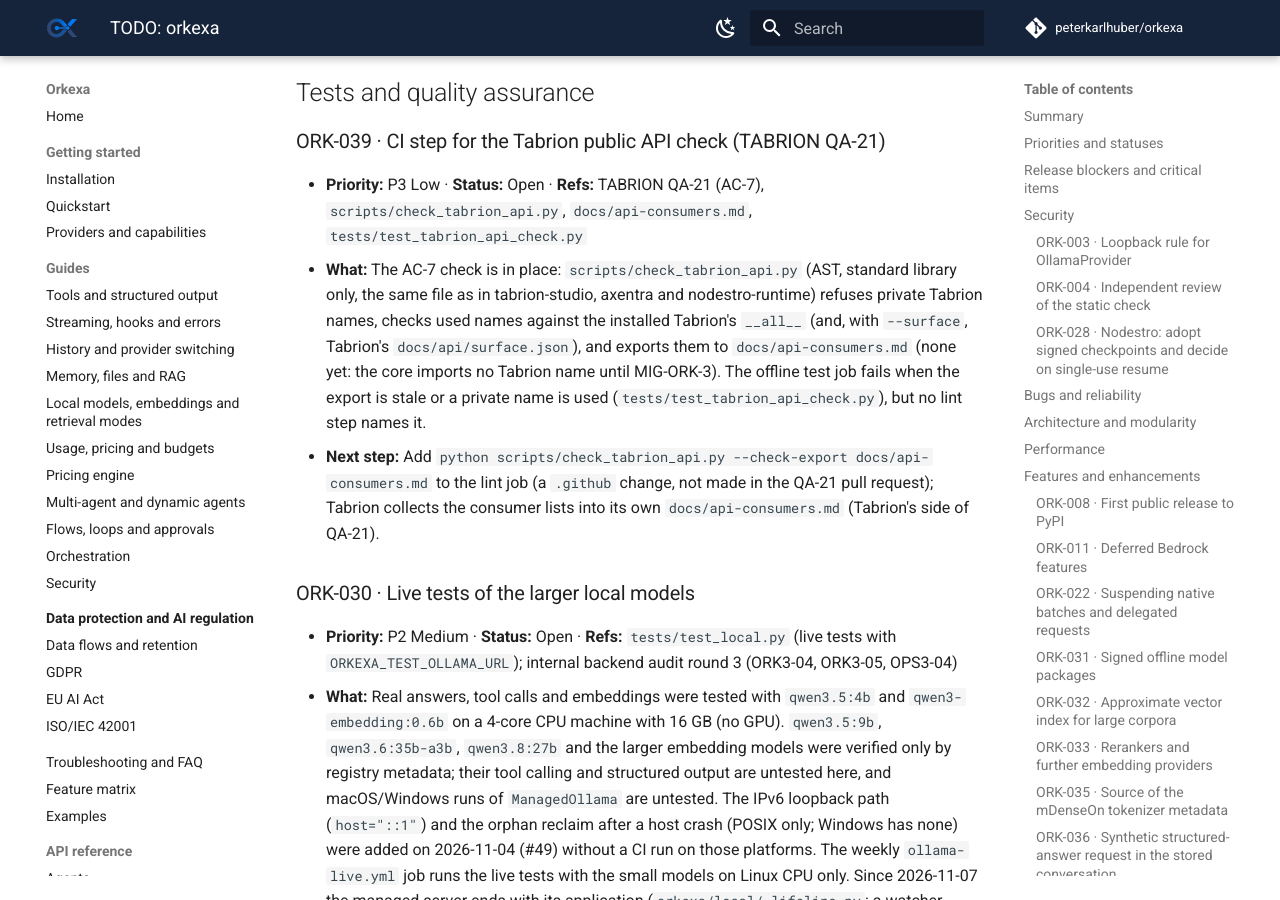
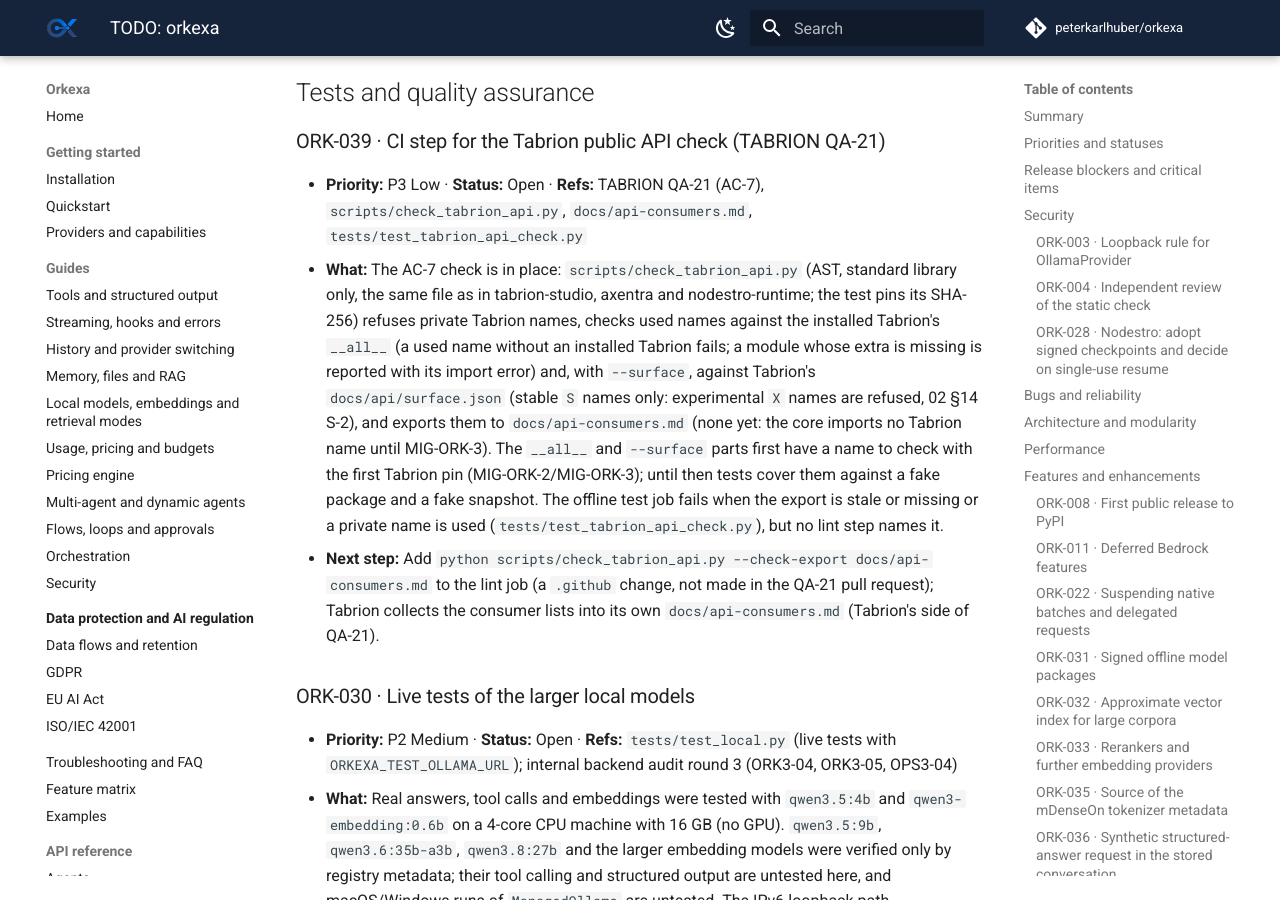
Before and after one commit to peterkarlhuber/orkexa, an MkDocs documentation site: the page built from docs/TODO.md, in a window 1280 px wide and 900 px high, scrolled down 5190 px. Built offline with MkDocs 1.6.1 and Material for MkDocs 9.7.7, drawn with Linux system fonts in a browser that asks for light colours; comment, search, counter and statistics services are not loaded.

Commit message:
QA-21: record the fix round in ORK-039 and CHANGELOG; pin LF for the shared script (N-1)
- docs/TODO.md ORK-039: the active __all__ check, the S-only surface check, the SHA-256 pin,
  and that the __all__/--surface parts first have a name with MIG-ORK-2/MIG-ORK-3 (M-1).
- CHANGELOG: the same in the QA-21 entry (stale or missing export, X names).
- .gitattributes keeps LF for scripts/check_tabrion_api.py, so the pinned SHA-256 also holds
  on a Windows checkout with core.autocrlf (N-1).

Co-Authored-By: Claude Opus 5.5 <noreply@anthropic.com>
Claude-Session: https://claude.ai/code/session_011tY7TC7Nu5VGro3DJGJcv8

```diff
--- a/docs/TODO.md
+++ b/docs/TODO.md
@@ -165,10 +165,14 @@ None known.
 - **Priority:** P3 Low · **Status:** Open · **Refs:** TABRION QA-21 (AC-7), `scripts/check_tabrion_api.py`,
   `docs/api-consumers.md`, `tests/test_tabrion_api_check.py`
 - **What:** The AC-7 check is in place: `scripts/check_tabrion_api.py` (AST, standard library only, the same file as
-  in tabrion-studio, axentra and nodestro-runtime) refuses private Tabrion names, checks used names against the
-  installed Tabrion's `__all__` (and, with `--surface`, Tabrion's `docs/api/surface.json`), and exports them to
-  `docs/api-consumers.md` (none yet: the core imports no Tabrion name until MIG-ORK-3). The offline test job fails
-  when the export is stale or a private name is used (`tests/test_tabrion_api_check.py`), but no lint step names it.
+  in tabrion-studio, axentra and nodestro-runtime; the test pins its SHA-256) refuses private Tabrion names, checks
+  used names against the installed Tabrion's `__all__` (a used name without an installed Tabrion fails; a module
+  whose extra is missing is reported with its import error) and, with `--surface`, against Tabrion's
+  `docs/api/surface.json` (stable `S` names only: experimental `X` names are refused, 02 §14 S-2), and exports them
+  to `docs/api-consumers.md` (none yet: the core imports no Tabrion name until MIG-ORK-3). The `__all__` and
+  `--surface` parts first have a name to check with the first Tabrion pin (MIG-ORK-2/MIG-ORK-3); until then tests
+  cover them against a fake package and a fake snapshot. The offline test job fails when the export is stale or
+  missing or a private name is used (`tests/test_tabrion_api_check.py`), but no lint step names it.
 - **Next step:** Add `python scripts/check_tabrion_api.py --check-export docs/api-consumers.md` to the lint job (a
   `.github` change, not made in the QA-21 pull request); Tabrion collects the consumer lists into its own
   `docs/api-consumers.md` (Tabrion's side of QA-21).
```
Also changed, not shown: CHANGELOG.md (+4 -3 lines), 1 other file.
